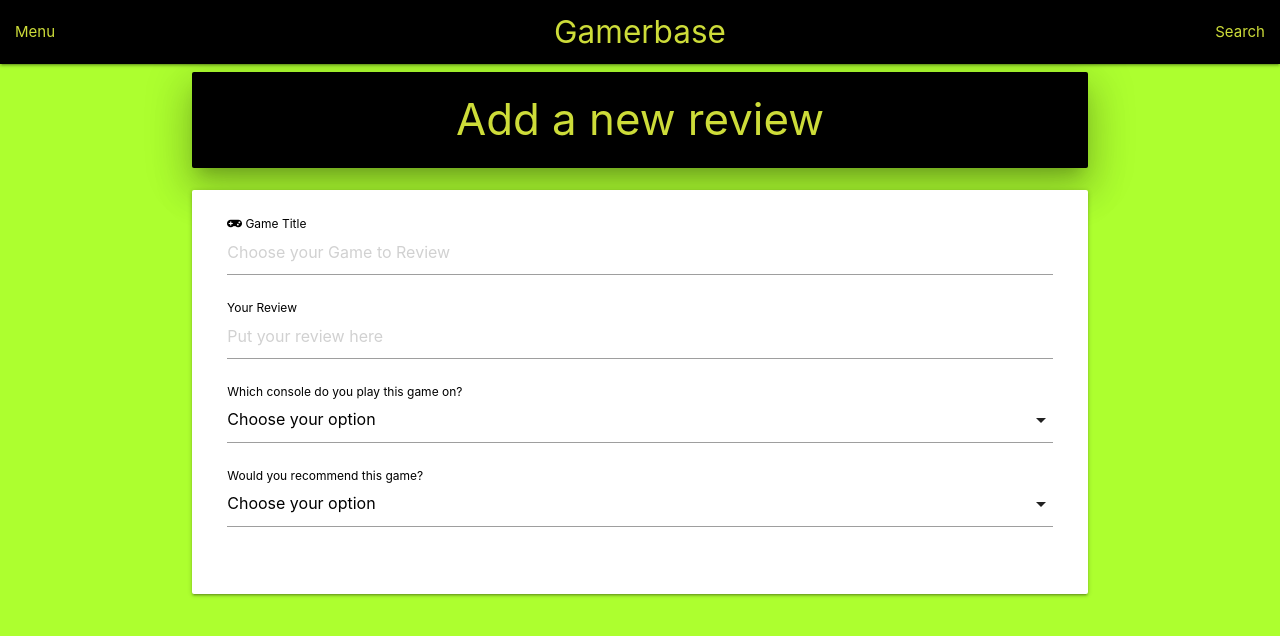
After one commit to Blakeman260/gamerbase, a Flask app: page /add_review in a window 1280 px wide. The commit adds this page. Shown: the top 636 px of the page. Run offline with Flask 2, Linux system fonts and the light colour scheme; some libraries are stand-ins or nearby versions.

Commit message:
created add_review template

```diff
--- a/app.py
+++ b/app.py
@@ -98,6 +98,11 @@
     return redirect(url_for("login"))
 
 
+@app.route("/add_review")
+def add_review():
+    return render_template("add_review.html")
+
+
 if __name__ == "__main__":
     app.run(host=os.environ.get("IP"),
     port=int(os.environ.get("PORT")),
--- a/static/js/script.js
+++ b/static/js/script.js
@@ -3,4 +3,5 @@
     $('.collapsible').collapsible();
     $(".dropdown-trigger").dropdown();
     $('.tooltipped').tooltip();
+    $('select').formSelect();
 });
--- /dev/null
+++ b/templates/add_review.html
@@ -0,0 +1,43 @@
+{% extends "base.html" %}
+{% block content %}
+
+    <h3 class="card-panel black darken-1 center-align lime-text accent-3 z-depth-5 ">
+        Add a new review
+    </h3>
+
+    <div class="row">
+        <form class="col s12 card" method="POST" action="">
+            <div class="card-content">
+                <div class="row">
+                    <div class="input-field col s12">
+                        <input placeholder="Choose your Game to Review" id="game_title" type="text" class="validate" required>
+                        <label for="game_title" class="black-text"><i class="fas fa-gamepad black-text"></i>    Game Title</label>
+                    </div>
+                    <div class="input-field col s12">
+                        <input placeholder="Put your review here" id="game_review" type="text" class="validate" required>
+                        <label for="game_review" class="black-text">Your Review</label>
+                    </div>
+                    <div class="input-field col s12" required>
+                        <select>
+                            <option value="" disabled selected>Choose your option</option>
+                            <option value="1">Xbox One</option>
+                            <option value="2">Playstation 4</option>
+                            <option value="3">Nintendo Switch</option>
+                            <option value="4">PC</option>
+                            <option value="5">Other (Please Specify in review)</option>
+                        </select>
+                        <label class="black-text">Which console do you play this game on?</label>
+                    </div>
+                    <div class="input-field col s12">
+                        <select  required>
+                            <option value="" disabled selected>Choose your option</option>
+                            <option value="1">YES!</option>
+                            <option value="2">NOPE</option>
+                        </select>
+                        <label class="black-text">Would you recommend this game?</label>
+                    </div>
+                </div>
+            </div>
+        </form>
+    </div>
+{% endblock %}
--- a/templates/base.html
+++ b/templates/base.html
@@ -18,7 +18,7 @@
             <li><a href="{{ url_for('get_reviews') }}">Home</a></li>
             {% if session.user %}
                 <li><a href="{{ url_for('profile', username=session['user']) }}">Profile</a></li>
-                <li><a href="#">Add New Review</a></li>
+                <li><a href="{{ url_for('add_review') }}">Add New Review</a></li>
                 <li><a href="#">Manage Categories</a></li>
                 <li><a href="{{ url_for('logout') }}">Log Out</a></li>
             {% else %}
@@ -43,7 +43,7 @@
             <li><a href="{{ url_for('get_reviews') }}">Home</a></li>
             {% if session.user %}
                 <li><a href="{{ url_for('profile', username=session['user']) }}">Profile</a></li>
-                <li><a href="#">Add New Review</a></li>
+                <li><a href="{{ url_for('add_review') }}">Add New Review</a></li>
                 <li><a href="#">Manage Categories</a></li>
                 <li><a href="{{ url_for('logout') }}">Log Out</a></li>
             {% else %}
--- a/templates/reviews.html
+++ b/templates/reviews.html
@@ -19,7 +19,6 @@
         <ul class="collapsible popout">
             <li>
                 <div class="collapsible-header">
-                    <i class="fas fa-gamepad"></i>
                     <i class="fas fa-chevron-down"></i>
                     <strong>{{ review.game_title }}</strong>
                     {% if review.would_recommend == "yes" %}
```
